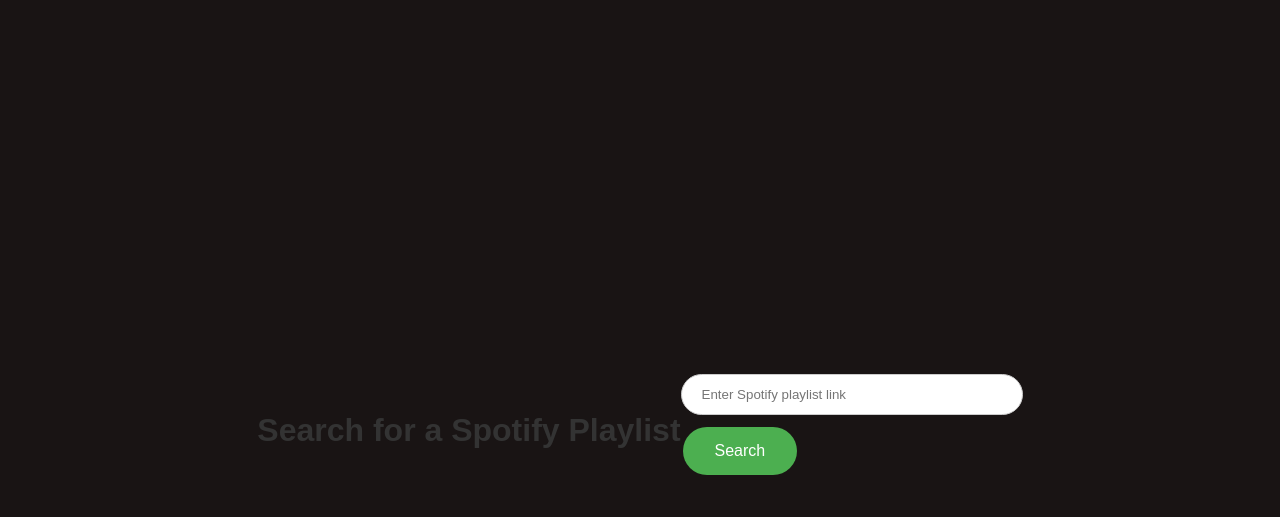
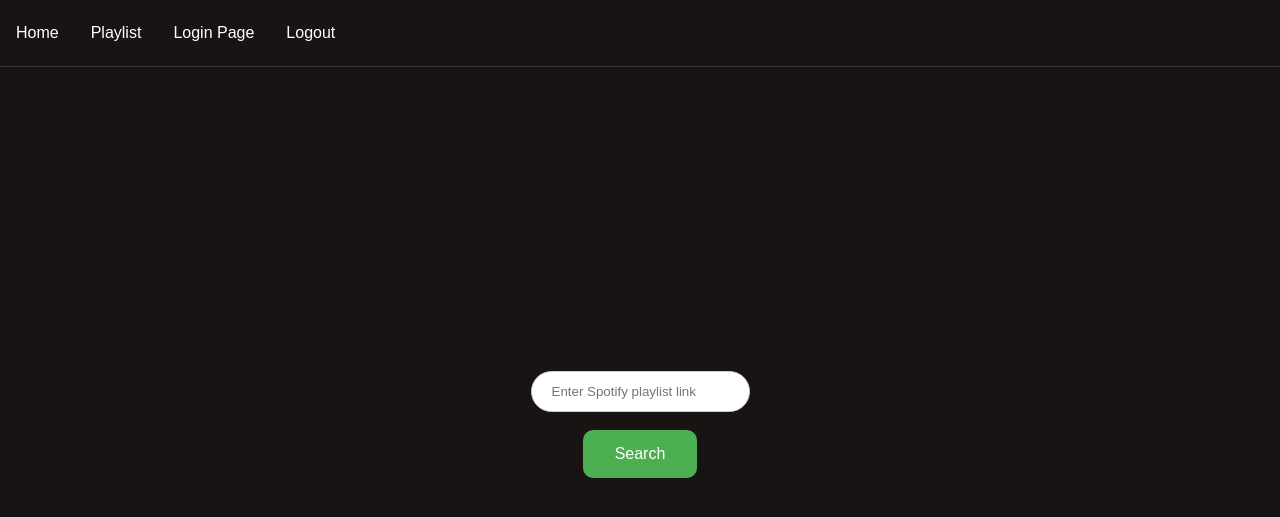
Before and after one commit to Merlijnos/JukeBox-MPA, a Django app: page /playlist/ in a window 1280 px wide. Shown: the top 517 px of the page. Run offline with Django 5.2, Linux system fonts and the light colour scheme; a user stored in the database is signed in.

Commit message:
- Added restrictions for guests that are not logged in - Fixed register and login data - Added total duration timers and song preview - More css

```diff
--- a/Jukebox/Jukebox/settings.py
+++ b/Jukebox/Jukebox/settings.py
@@ -121,5 +121,5 @@ STATIC_URL = 'static/'
 # https://docs.djangoproject.com/en/5.0/ref/settings/#default-auto-field
 
 DEFAULT_AUTO_FIELD = 'django.db.models.BigAutoField'
-
 LOGIN_URL = 'login'
+LOGIN_REDIRECT_URL = 'home'
--- a/Jukebox/Mpapp/static/Mpapp/styles.css
+++ b/Jukebox/Mpapp/static/Mpapp/styles.css
@@ -81,7 +104,7 @@ button, input[type=text], input[type=password], input[type=email] {
     top: 0;
     width: 100%;
     background-color: #191414;
-    padding: 20px;
+    padding: 10px;
     border-bottom: 1px solid #333;
     z-index: 1;
 }
@@ -107,10 +130,41 @@ body {
     text-align: center;
     padding: 14px 16px;
     text-decoration: none;
+    transition: background-color 0.3s ease, box-shadow 0.3s ease; /* Add transition effects */
+    border-radius: 10px; /* Add smooth borders */
 }
 
 .navbar li a:hover {
-    background-color: #4CAF50;
+    background-color: #4CAF50; /* Change this to the color you want */
+    box-shadow: 0px 0px 10px 3px rgb(76, 175, 80); /* Add glow effect */
+    border-radius: 10px;
+}
+
+.search-container {
+    display: flex;
+    flex-direction: column;
+    align-items: center;
+    justify-content: flex-start;
+    height: auto;
+    width: 100%;
+}
+
+.search-container form {
+    display: flex;
+    flex-direction: column;
+    align-items: center;
+}
+
+.search-container button {
+    margin-top: 10px;
+    transition: background-color 0.3s ease, box-shadow 0.3s ease; /* Add transition effects */
+    border-radius: 10px; /* Add smooth borders */
+}
+
+.search-container button:hover {
+    background-color: #4CAF50; /* Change this to the color you want */
+    box-shadow: 0px 0px 10px 3px rgb(76, 175, 80); /* Add glow effect */
+    border-radius: 10px;
 }
 
 .song-grid {
--- a/Jukebox/Mpapp/templates/Mpapp/home.html
+++ b/Jukebox/Mpapp/templates/Mpapp/home.html
@@ -11,6 +11,7 @@
             <li><a href="{% url 'home' %}">Home</a></li>
             <li><a href="{% url 'playlist_view' %}">Playlist</a></li>
             <li><a href="{% url 'login' %}">Login Page</a></li>
+            <li><a href="{% url 'logout' %}">Logout</a></li>
         </ul>
     </nav>
     <h1>Welcome to the Home Page!</h1>
--- a/Jukebox/Mpapp/templates/Mpapp/playlist.html
+++ b/Jukebox/Mpapp/templates/Mpapp/playlist.html
@@ -6,11 +6,21 @@
     <link rel="stylesheet" type="text/css" href="{% static 'Mpapp/styles.css' %}">
 </head>
 <body>
-    <h1>Search for a Spotify Playlist</h1>
-    <form method="post">
-        {% csrf_token %}
-        <input type="text" name="spotify_link" placeholder="Enter Spotify playlist link">
-        <button type="submit">Search</button>
-    </form>
+    <nav class="navbar">
+            <ul>
+                <li><a href="{% url 'home' %}">Home</a></li>
+                <li><a href="{% url 'playlist_view' %}">Playlist</a></li>
+                <li><a href="{% url 'login' %}">Login Page</a></li>
+                <li><a href="{% url 'logout' %}">Logout</a></li>
+
+            </ul>
+    </nav>
+    <div class="search-container">
+        <form method="post">
+            {% csrf_token %}
+            <input type="text" name="spotify_link" placeholder="Enter Spotify playlist link">
+            <button type="submit">Search</button>
+        </form>
+    </div>
 </body>
 </html>
--- a/Jukebox/Mpapp/urls.py
+++ b/Jukebox/Mpapp/urls.py
@@ -1,13 +1,13 @@
 from django.urls import path
 from django.contrib.auth import views as auth_views
 from . import views
-from .views import login_view, register, home_view, LogoutViewGet
+from .views import register, home_view, login_view, logout_view
 
 urlpatterns = [
-    path('home/', home_view, name='home'),
+    path('', home_view, name='home'),
     path('register/', register, name='register'),
     path('login/', login_view, name='login'),
-    path('logout/', LogoutViewGet.as_view(), name='logout'),
+    path('logout/', logout_view, name='logout'),
     path('songs/<str:song_id>/', views.song_detail, name='song_detail'),
     path('song_detail/', views.all_songs, name='all_songs'),
     path('playlist/', views.playlist_view, name='playlist_view'),
--- a/Jukebox/Mpapp/views.py
+++ b/Jukebox/Mpapp/views.py
@@ -1,15 +1,25 @@
-from django.contrib.auth import authenticate, login
+from django.contrib.auth import authenticate, login, logout
 from django.shortcuts import render, redirect, get_object_or_404
 from .forms import LoginForm, RegisterForm
 from .models import Playlist, Song
 from django.contrib.auth.decorators import login_required
-from django.contrib.auth.views import LogoutView
+from django.contrib.auth.views import LoginView, LogoutView
 from .spotify import get_auth_token, get_playlist, get_track
 from django.http import HttpResponseRedirect
 from django.urls import reverse
 from urllib.parse import urlparse, parse_qs
 
-@login_required
+def logout_view(request):
+    logout(request)
+    return redirect('login')
+
+@login_required(login_url='login')
+def home_view(request):
+    auth_token = get_auth_token()
+    playlists = get_playlist(request.user.username, auth_token)
+    return render(request, 'Mpapp/home.html', {'playlists': playlists})
+
+@login_required(login_url='login')
 def playlist_view(request):
     if request.method == 'POST':
         spotify_link = request.POST.get('spotify_link')
@@ -19,20 +29,11 @@ def playlist_view(request):
     else:
         return render(request, 'Mpapp/playlist.html')
 
-class LogoutViewGet(LogoutView):
-    def get(self, request, *args, **kwargs):
-        return self.post(request, *args, **kwargs)
-
-@login_required
-def home_view(request):
-    auth_token = get_auth_token()
-    playlists = get_playlist(request.user.username, auth_token)
-    return render(request, 'Mpapp/home.html', {'playlists': playlists})
-
-@login_required
+@login_required(login_url='login')
 def playlist_detail_view(request, playlist_id):
     auth_token = get_auth_token()
     playlist = get_playlist(playlist_id, auth_token)
+    total_duration = 0
     for song in playlist['tracks']['items']:
         # Access the album's images
         album_images = song['track']['album']['images']
@@ -41,26 +42,24 @@ def playlist_detail_view(request, playlist_id):
             # Get the URL of the first image
             image_url = album_images[0]['url']
             print(image_url)
-    return render(request, 'Mpapp/playlist_detail.html', {'playlist': playlist})
+        # Add the duration of the song to the total duration
+        total_duration += song['track']['duration_ms']
+    # Convert total_duration from milliseconds to minutes and seconds
+    total_duration = total_duration // 60000, (total_duration % 60000) // 1000
+    return render(request, 'Mpapp/playlist_detail.html', {'playlist': playlist, 'total_duration': total_duration})
 
-@login_required
+@login_required(login_url='login')
 def all_songs(request):
     songs = Song.objects.all()
     return render(request, 'Mpapp/all_songs.html', {'songs': songs})
 
-@login_required
-def song_list(request, genre_id):
-    genre = get_object_or_404(Genre, id=genre_id)
-    songs = Song.objects.filter(genre=genre)
-    return render(request, 'Mpapp/songs.html', {'songs': songs})
-
-@login_required
+@login_required(login_url='login')
 def song_detail(request, song_id):
     auth_token = get_auth_token()
     song = get_track(song_id, auth_token)
     return render(request, 'Mpapp/song_detail.html', {'song': song})
 
-@login_required
+@login_required(login_url='login')
 def create_playlist(request):
     new_playlist = Playlist(name="My Playlist")
     new_playlist.save()
@@ -73,6 +72,7 @@ def create_playlist(request):
     new_playlist.songs.add(song1, song2)
 
     return redirect('playlist_detail_view', playlist_id=new_playlist.id)
+
 def login_view(request):
     if request.method == 'POST':
         form = LoginForm(request.POST)
```
Also changed, not shown: other parts of Jukebox/Mpapp/static/Mpapp/styles.css (+41 -18 lines), Jukebox/Mpapp/templates/Mpapp/playlist_detail.html (+9 -0 lines), Jukebox/Mpapp/templates/Mpapp/register.html (line endings or trailing spaces), Jukebox/db.sqlite3.
